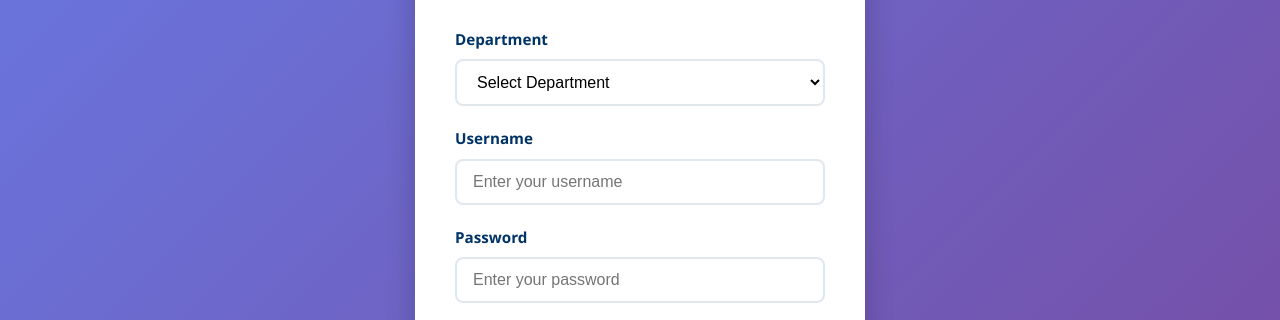
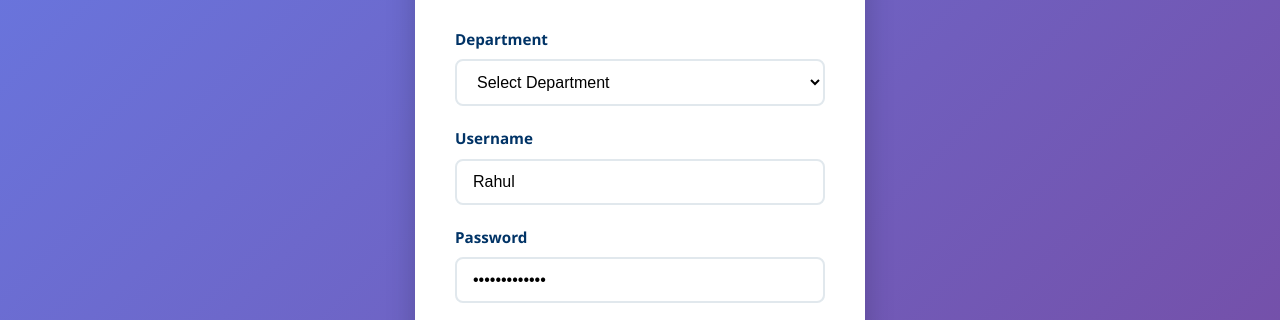
Before and after one commit to dhruvb2028/Kochi-Metro-Rail-Limited, a plain HTML site: page index.html in a window 1280 px wide. Shown: the part 464-784 px from the top of the page. Drawn offline with Linux system fonts and the light colour scheme; no server answers.

Commit message:
prefilled credentials at login page

```diff
--- a/index.html
+++ b/index.html
@@ -68,12 +68,14 @@
                 <div class="form-group">
                     <label for="username" data-en="Username" data-ml="ഉപയോക്തൃനാമം">Username</label>
                     <input type="text" id="username" name="username" required
+                           value="Rahul"
                            placeholder="Enter your username">
                 </div>
 
                 <div class="form-group">
                     <label for="password" data-en="Password" data-ml="പാസ്‌വേഡ്">Password</label>
                     <input type="password" id="password" name="password" required
+                           value="KochiMetro123"
                            placeholder="Enter your password">
                 </div>
 
```
